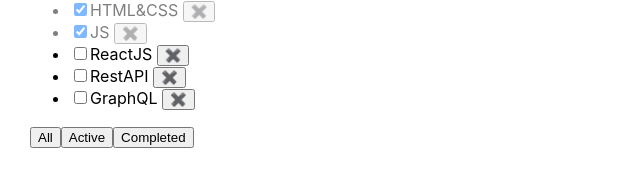
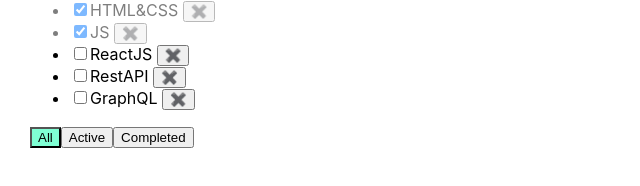
Before and after one commit to kkapchin/todolist, a React (Create React App) app: page / in a window 1280 px wide. Shown: the part 128-314 px from the top of the page, without its empty margins (0-640 px from the left). Built offline with nearby package versions, Linux system fonts and the light colour scheme.

Commit message:
current filter style

```diff
--- a/src/App.css
+++ b/src/App.css
@@ -18,3 +18,7 @@
 .error-message {
     color: red;
 }
+
+.active-filter {
+    background-color: aquamarine;
+}
--- a/src/App.tsx
+++ b/src/App.tsx
@@ -62,6 +62,7 @@ export default function App() {
                 changeFilter={changeFilter}
                 addTask={addTask}
                 changeStatus={changeTaskStatus}
+                currentFilter={filter}
             />
         </div>
     );
--- a/src/Todolist.tsx
+++ b/src/Todolist.tsx
@@ -9,6 +9,7 @@ type TodolistProps = {
     changeFilter: (filter: Filter) => void
     addTask: (title: string) => void
     changeStatus: (taskId: string, isDone: boolean) => void
+    currentFilter: Filter
 }
 
 export default function Todolist(props: TodolistProps) {
@@ -18,6 +19,7 @@ export default function Todolist(props: TodolistProps) {
         removeTask,
         changeFilter,
         changeStatus,
+        currentFilter,
     } = props;
 
     const [newTitle, setNewTitle] = useState('');
@@ -80,9 +82,15 @@ export default function Todolist(props: TodolistProps) {
                 })}
             </ul>
             <div>
-                <button onClick={() => changeFilter(Filter.ALL)}>All</button>
-                <button onClick={() => changeFilter(Filter.ACTIVE)}>Active</button>
-                <button onClick={() => changeFilter(Filter.COMPLETED)}>Completed</button>
+                <button onClick={() => changeFilter(Filter.ALL)}
+                        className={currentFilter === Filter.ALL ? 'active-filter' : ''}
+                >All</button>
+                <button onClick={() => changeFilter(Filter.ACTIVE)}
+                        className={currentFilter === Filter.ACTIVE ? 'active-filter' : ''}
+                >Active</button>
+                <button onClick={() => changeFilter(Filter.COMPLETED)}
+                        className={currentFilter === Filter.COMPLETED ? 'active-filter' : ''}
+                >Completed</button>
             </div>
         </div>
     );
```
Lines whose indentation alone changed are shown as unchanged.
